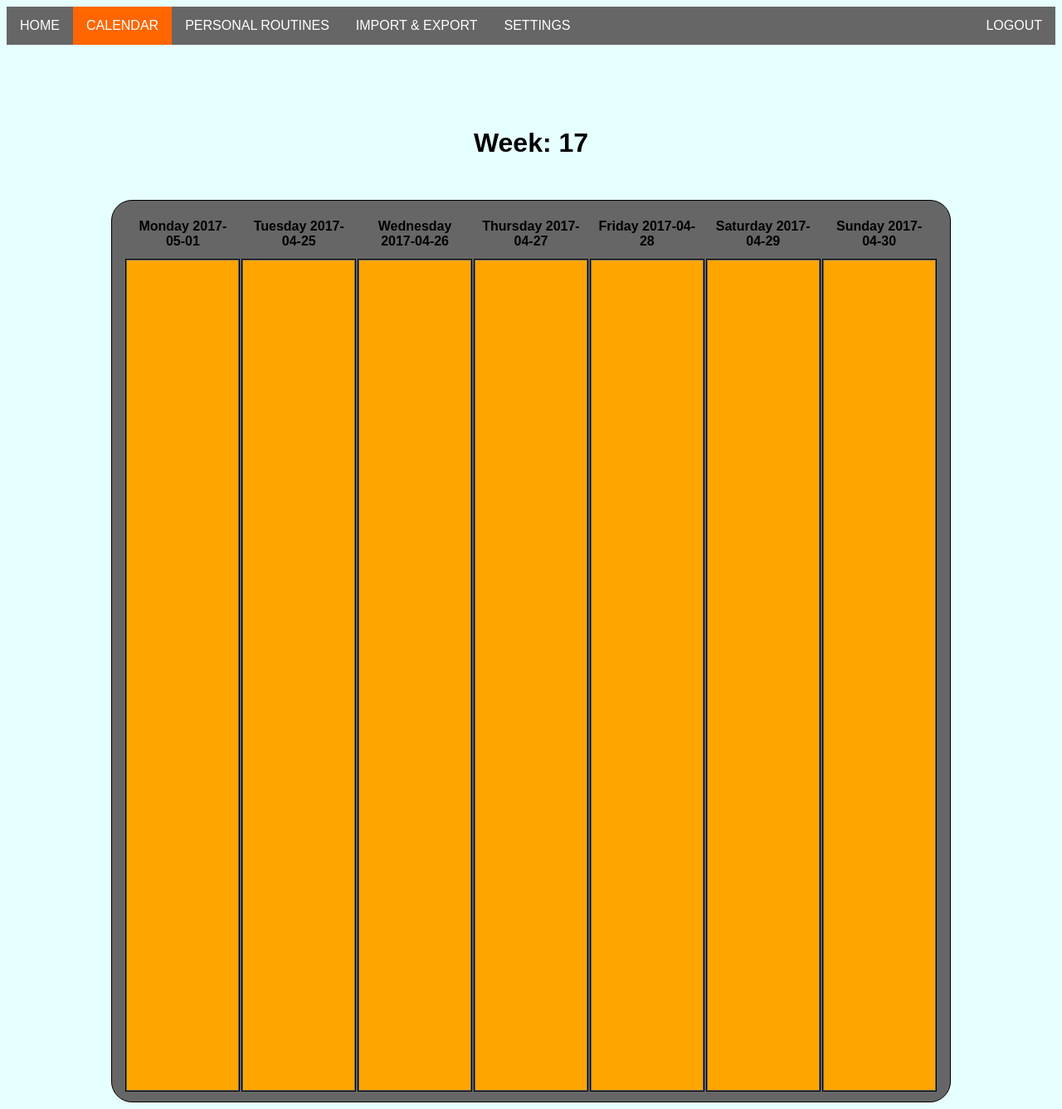
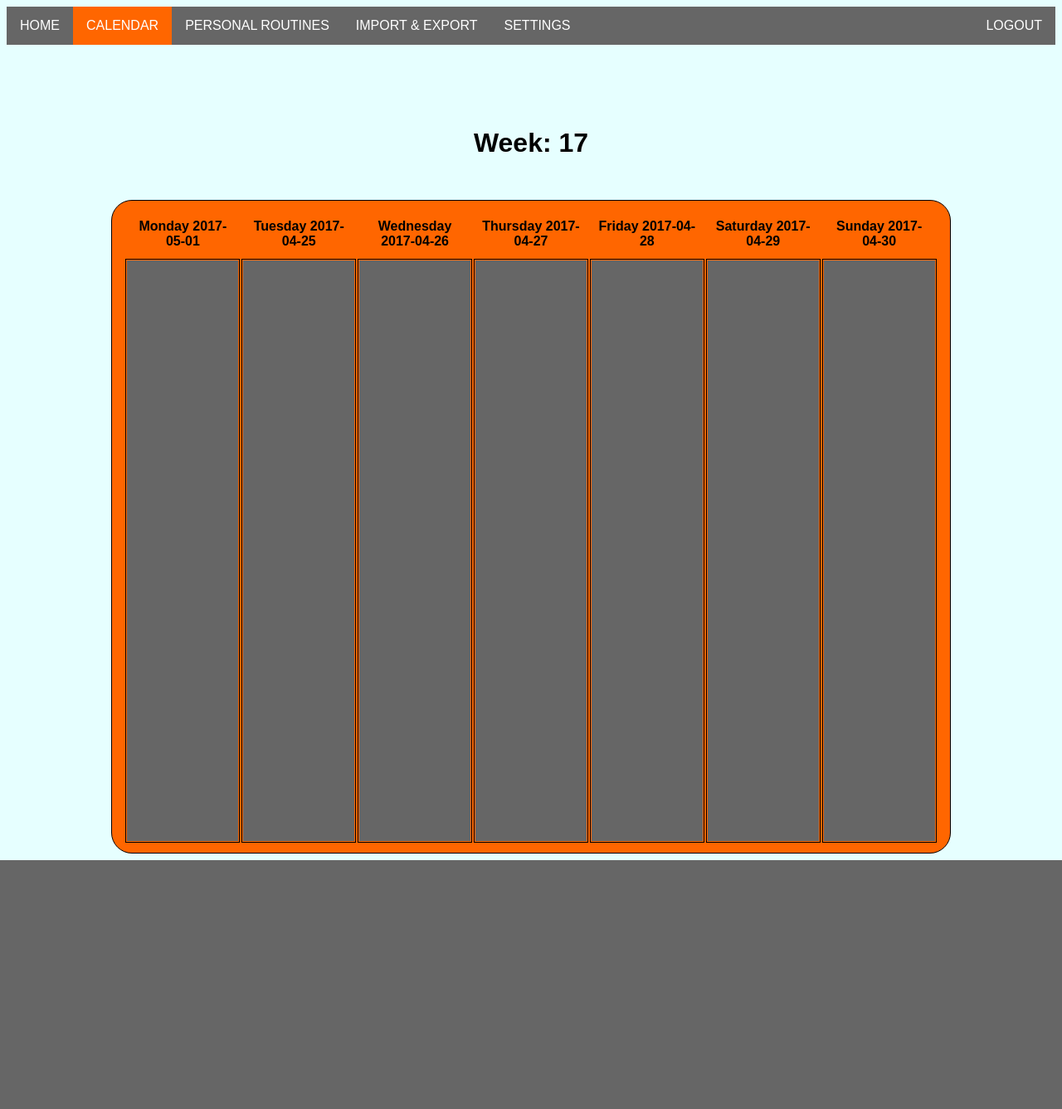
Before and after one commit to 2lambda123/study-scheduler, a PHP site: page /calendar.php in a window 1280 px wide. Shown: the whole page at 83% size. After the commit the page ends 1037 px from the top, so only its background shows below. Run offline with PHP 8.4, Linux system fonts and the light colour scheme; data that the repository does not hold is empty; some libraries are stand-ins or nearby versions.

Commit message:
changed color

```diff
--- a/calendar.css
+++ b/calendar.css
@@ -16,7 +16,7 @@
 #calendar{
   border: 1px solid black;
 	padding: 10px 14px;
-	background-color: #666;
+	background-color:#ff6600;;
   table-layout: fixed;
 	border-radius: 25px;
   width: 80%;
@@ -24,8 +24,7 @@
 }
 
 .box{
-  height: 1000px;
-  overflow:auto;
+  height:700px;
 }
 
 .days{
@@ -35,17 +34,26 @@
   flex-direction: column;
   width: 100%;
   height: 100%;
-  background-color: orange;
-  overflow:auto;
+  background-color: #666;
+  color: white;
+  overflow:hidden;
 }
 
-.items{
+.item{
   width: 100%;
   height: 100%;
 }
 
+.event:hover{
+  background-color:pink;
+  height: 30%;
+  width: 20%;
+  position:absolute;
+  z-index:1;
+}
+
 .event {
-  border: 2px solid black;
+  border: 2px solid white;
 }
 
 .SUMMARY{
--- a/calendar.php
+++ b/calendar.php
@@ -45,5 +45,9 @@
               <td class="box"><div class="days"><?php echo position(6);?></div></td>
             </tr>
 	  </table>
+
+    <script src="https://ajax.googleapis.com/ajax/libs/jquery/3.2.0/jquery.min.js"></script>
+
+
 </body>
 </html>
```
